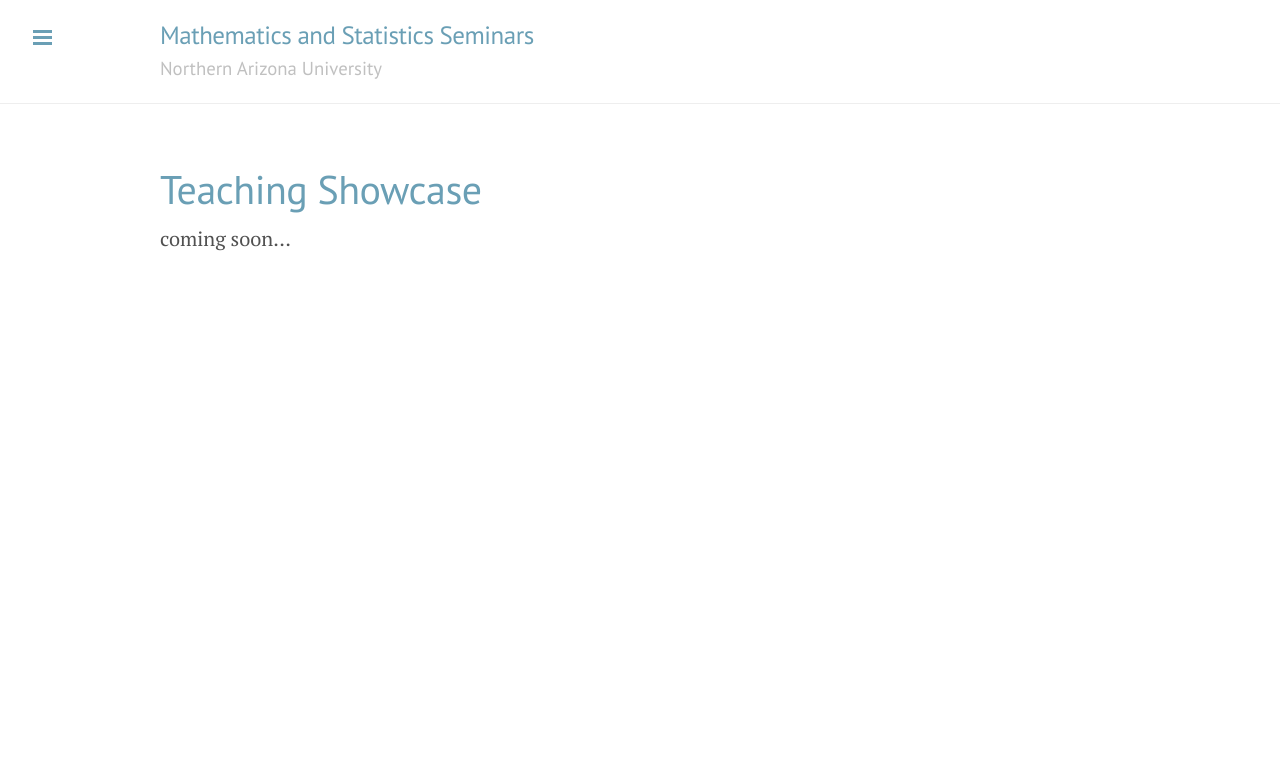
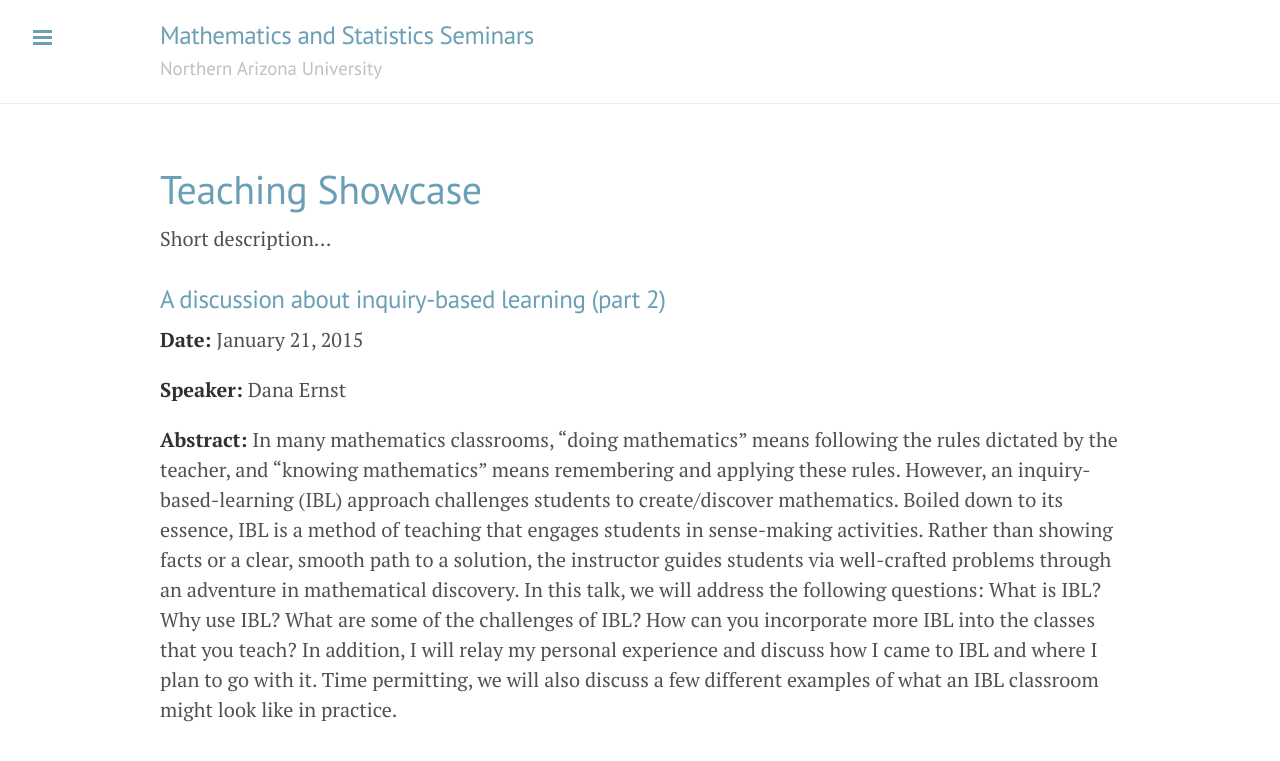
Before and after one commit to NAUMathStat/seminars, a Jekyll site: the page built from teachingSpring2015.md, in a window 1280 px wide. Shown: the top 761 px of the page. Built offline with Jekyll 4.4.1, drawn with Linux system fonts in a browser that asks for light colours; Markdown is read by kramdown in place of the engine named in the settings.

Commit message:
Update to Teaching Showcase

```diff
--- a/teachingSpring2015.md
+++ b/teachingSpring2015.md
@@ -3,4 +3,12 @@ layout: page
 title: Teaching Showcase
 ---
 
-coming soon...
+Short description...
+
+### A discussion about inquiry-based learning (part 2) ##
+
+**Date:** January 21, 2015
+
+**Speaker:** Dana Ernst
+
+**Abstract:** In many mathematics classrooms, "doing mathematics" means following the rules dictated by the teacher, and "knowing mathematics" means remembering and applying these rules. However, an inquiry-based-learning (IBL) approach challenges students to create/discover mathematics. Boiled down to its essence, IBL is a method of teaching that engages students in sense-making activities. Rather than showing facts or a clear, smooth path to a solution, the instructor guides students via well-crafted problems through an adventure in mathematical discovery. In this talk, we will address the following questions: What is IBL? Why use IBL? What are some of the challenges of IBL? How can you incorporate more IBL into the classes that you teach? In addition, I will relay my personal experience and discuss how I came to IBL and where I plan to go with it.  Time permitting, we will also discuss a few different examples of what an IBL classroom might look like in practice.
```
